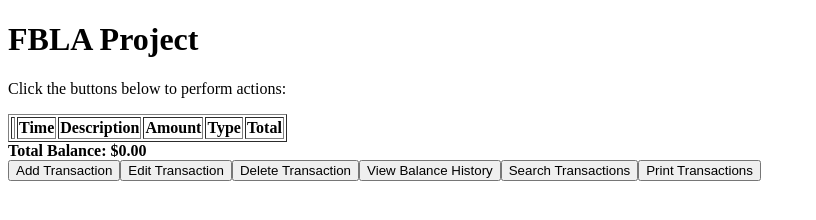
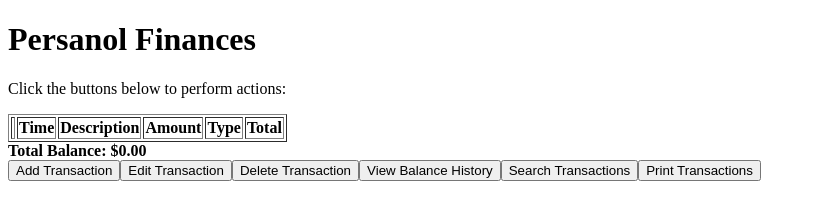
Before and after one commit to TheDudeWithAHat/FBLA-Coding-and-Programming-Final, a plain HTML site: page index.html in a window 1280 px wide. Shown: the whole page, without its empty margins (0-816 px from the left). Drawn offline with Linux system fonts and the light colour scheme.

Commit message:
Update index.html
Changed title and main header

```diff
--- a/index.html
+++ b/index.html
@@ -3,10 +3,10 @@
 <head>
     <meta charset="UTF-8">
     <meta name="viewport" content="width=device-width, initial-scale=1.0">
-    <title>FBLA Project</title>
+    <title>Coding and Programming Utah State</title>
 </head>
 <body>
-    <h1>FBLA Project</h1>
+    <h1>Persanol Finances</h1>
     <p>Click the buttons below to perform actions:</p>
     <div id="log"></div>
     <table id="transactionTable" border="1">
```
